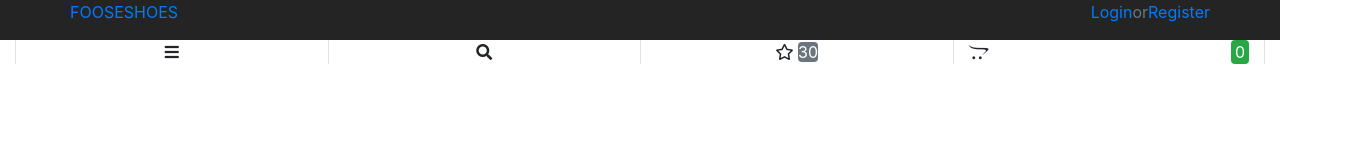
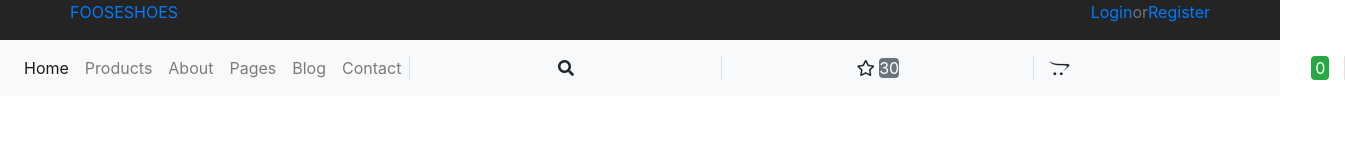
Before and after one commit to codeLevi/Fooseshoes, a plain HTML site: page index.html in a window 1280 px wide. Shown: the whole page, 1345 px wide, since content can reach past the window. Drawn offline with nearby package versions, Linux system fonts and the light colour scheme.

Commit message:
dropdown

```diff
--- a/index.html
+++ b/index.html
@@ -9,7 +9,6 @@
 	<title>FOOSESHOES</title>
 </head>
 <body>
-
 	<div class="bg col-12 mx-0 w-100 ">
 		<div class="container">
 			<div class="row mr-0">
@@ -26,11 +25,20 @@
 			</div>
 		</div>
 	</div>
-
-	<div class="row col-12 d-flex justify-content-around mx-0 border-box">
-		<div class="col-3 border-left text-center mx-0">
-			<i class="fas fa-bars"></i>
-		</div>
+	<nav class="navbar navbar-expand-md navbar-light bg-light">
+	 	<button class="navbar-toggler" type="button" data-toggle="collapse" data-target="#navbarNavAltMarkup" aria-controls="navbarNavAltMarkup" aria-expanded="false" aria-label="Toggle navigation">
+	    <span class="navbar-toggler-icon"></span>
+	  	</button>
+		 <div class="collapse navbar-collapse" id="navbarNavAltMarkup">
+		    <div class="navbar-nav">
+		      	<a class="nav-item nav-link active" href="#">Home <span class="sr-only">(current)</span></a>
+		      	<a class="nav-item nav-link" href="#">Products</a>
+		     	<a class="nav-item nav-link" href="#">About</a>
+		     	<a class="nav-item nav-link " href="#">Pages</a>
+		     	<a class="nav-item nav-link " href="#">Blog</a>
+		     	<a class="nav-item nav-link " href="#">Contact</a>
+		    </div>
+	  	</div>
 		<div class="col-3 border-left text-center mx-0">
 			<i class="fas fa-search"></i>
 		</div>
@@ -42,8 +50,7 @@
 			<i class="fab fa-opencart pt-1"></i>
 			<span class="bg-success text-white rounded px-1 ml-auto">0</span>
 		</div>
-	</div>
-
+	</nav>
 
 
 
```
Also changed, not shown: piszkozat.html (added).
